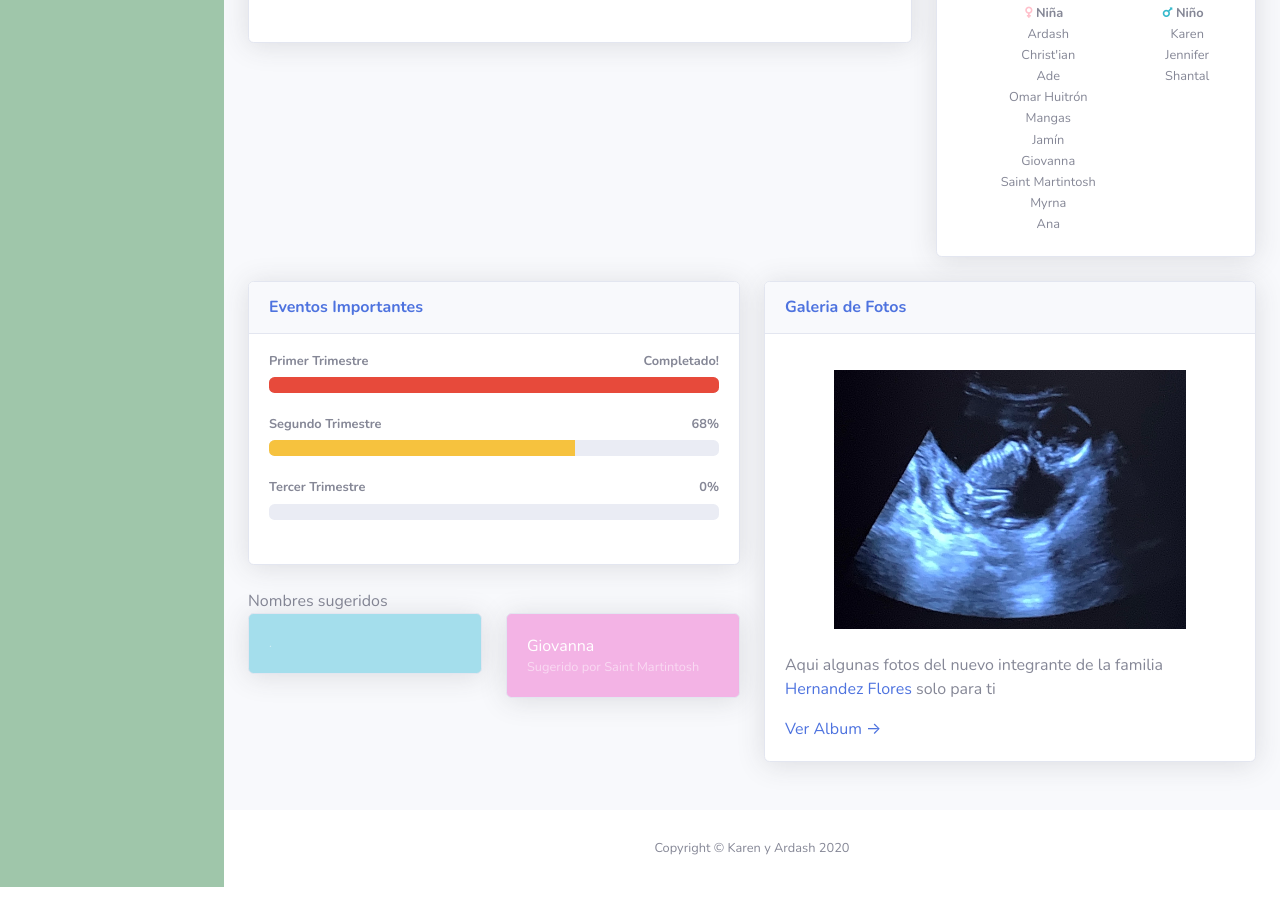
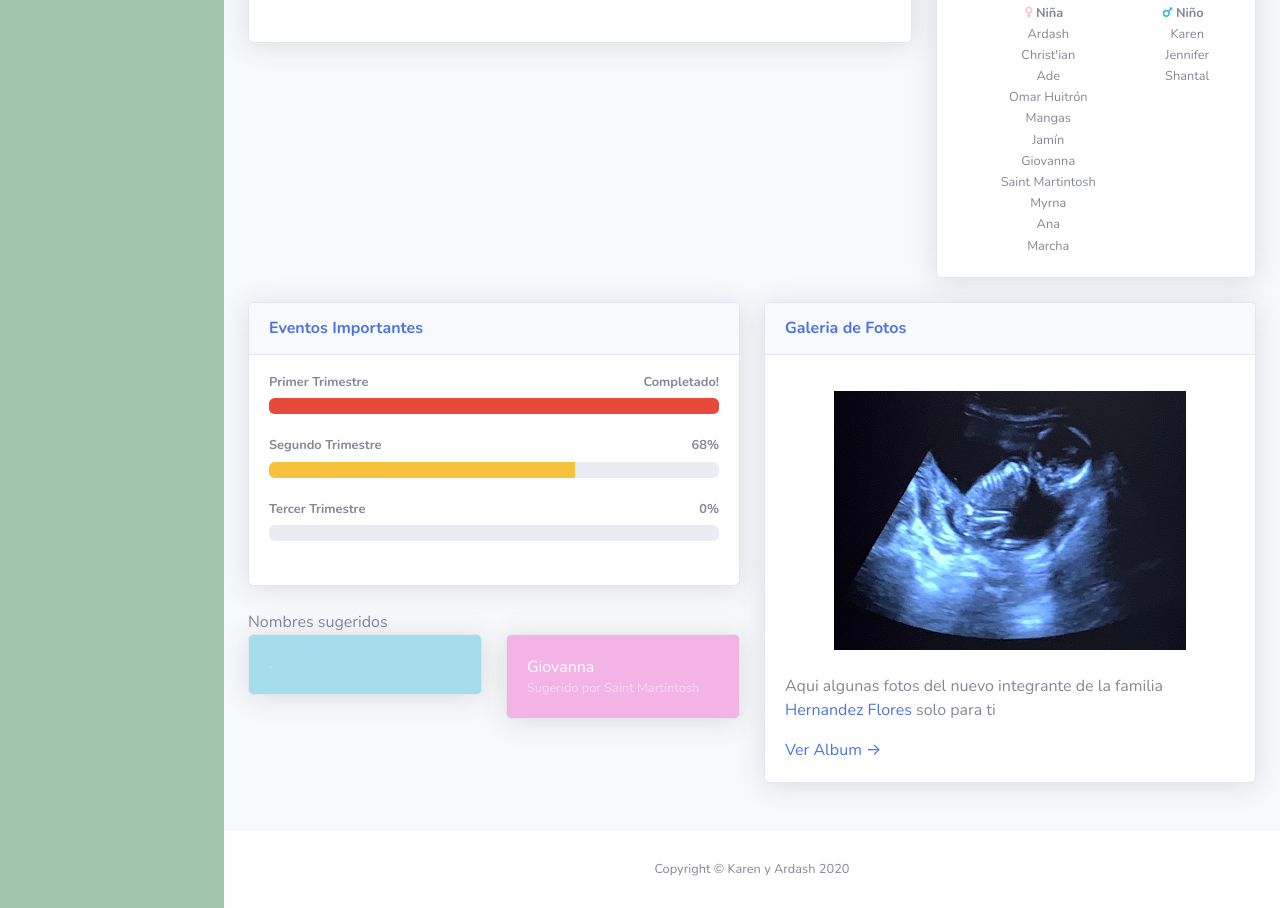
Before and after one commit to ardache/bby2, a website with bundled scripts: page index.html in a window 1280 px wide. Shown: the part 1459-2367 px from the top of the page. Before the commit the page ends 2346 px from the top, so only its background shows below. Built offline with nearby package versions, Linux system fonts and the light colour scheme.

Commit message:
prod: update chart

```diff
--- a/index.html
+++ b/index.html
@@ -535,6 +535,9 @@
                         <tr>
                           <td>Ana</td>
                         </tr>
+                        <tr>
+                          <td>Marcha</td>
+                        </tr>
 
 
                       </div>
```
